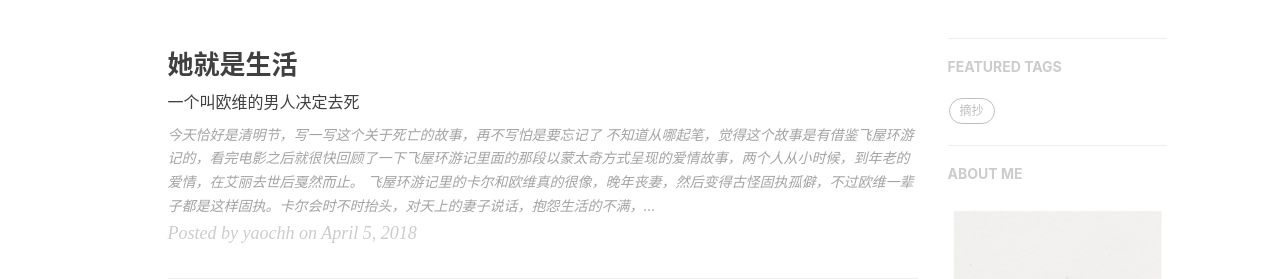
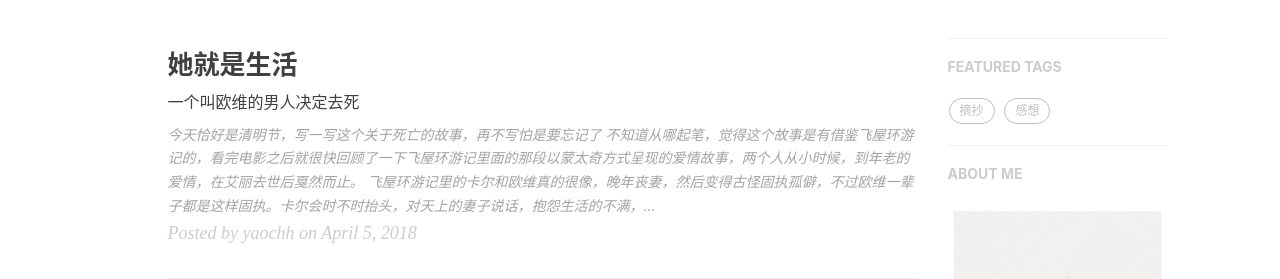
Before and after one commit to yaochh/yaochh.github.io, a Jekyll site: the page built from index.html, in a window 1280 px wide. Shown: the part 400-679 px from the top of the page. Built offline with Jekyll 4.4.1, drawn with Linux system fonts in a browser that asks for light colours; nearby versions of some CDN libraries; the list of posts is cut into pages by our own code; comment, search, counter and statistics services are not loaded.

Commit message:
修改文章

```diff
--- a/_posts/2018-04-05-EnmansomheterOve.md
+++ b/_posts/2018-04-05-EnmansomheterOve.md
@@ -9,7 +9,7 @@
 catalog:      true
 multilingual: true
 tags:
-    - 感谢
+    - 感想
 ---
 
 今天恰好是清明节，写一写这个关于死亡的故事，再不写怕是要忘记了
```
Also changed, not shown: other parts of _posts/2018-04-05-EnmansomheterOve.md (+1 -1 lines).
